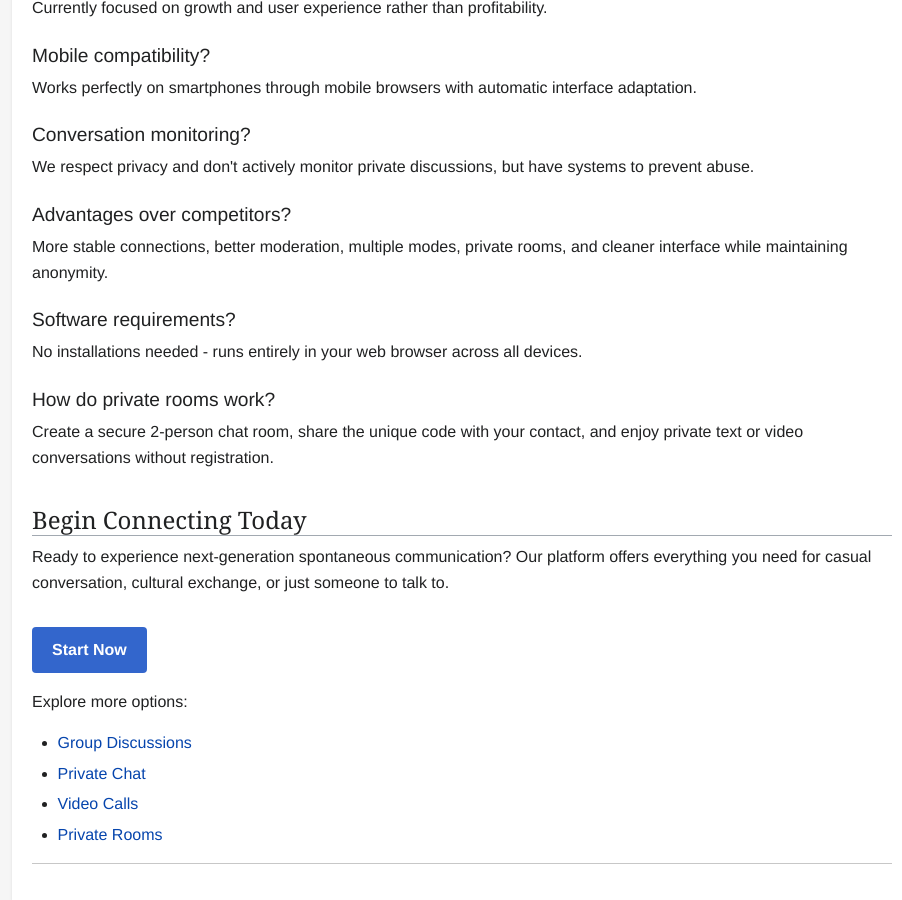
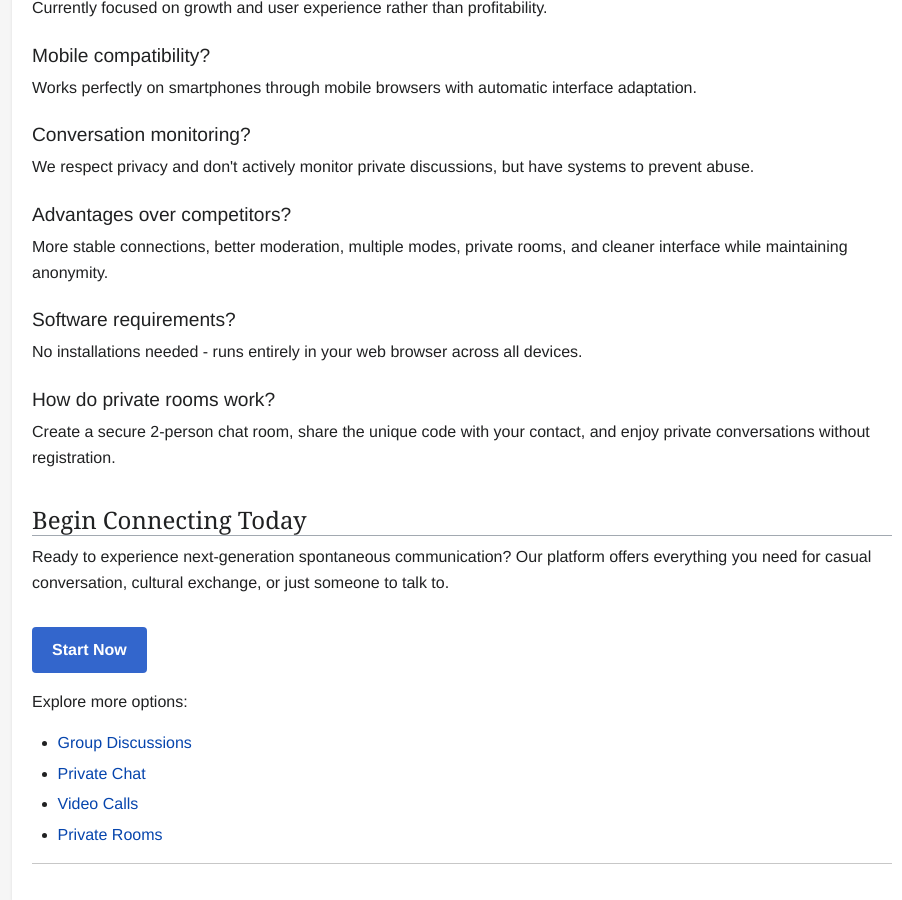
Before and after one commit to shkumaraman/shkumaraman.github.io, a Jekyll site: the page built from page/stranger-chat-app.html, in a window 1280 px wide and 900 px high, scrolled down 3622 px. Shown: the whole window, without its empty margins (178-1080 px from the left). Built offline with Jekyll 4.4.1, drawn with Linux system fonts in a browser that asks for light colours.

Commit message:
Update stranger-chat-app.html

```diff
--- a/page/stranger-chat-app.html
+++ b/page/stranger-chat-app.html
@@ -410,7 +410,7 @@ description: "Find out why TalkRush stands out with its unique features and comm
     <p>No installations needed - runs entirely in your web browser across all devices.</p>
 
     <h3>How do private rooms work?</h3>
-    <p>Create a secure 2-person chat room, share the unique code with your contact, and enjoy private text or video conversations without registration.</p>
+    <p>Create a secure 2-person chat room, share the unique code with your contact, and enjoy private conversations without registration.</p>
 
     <h2>Begin Connecting Today</h2>
 
```
